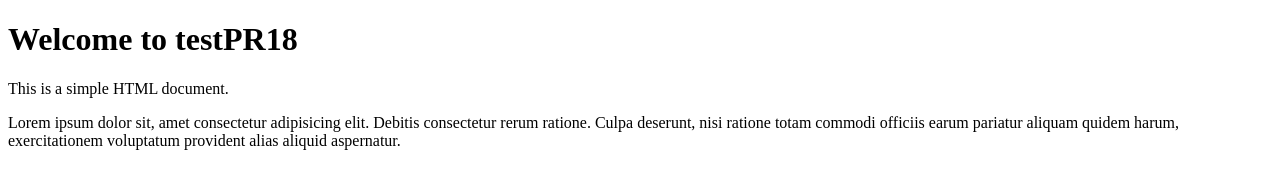
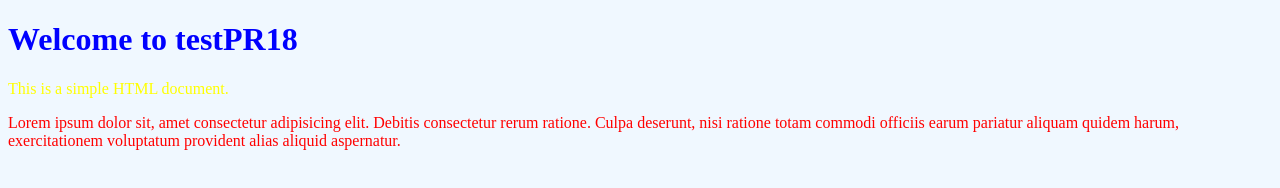
Before and after one commit to JohnDoe-123456/testPR18, a plain HTML site: page index.html in a window 1280 px wide. Drawn offline with Linux system fonts and the light colour scheme.

Commit message:
Update html document by adding background color and color in text

```diff
--- a/index.html
+++ b/index.html
@@ -5,10 +5,10 @@
     <meta name="viewport" content="width=device-width, initial-scale=1.0" />
     <title>testPR18</title>
   </head>
-  <body>
-    <h1>Welcome to testPR18</h1>
-    <p>This is a simple HTML document.</p>
-    <p>
+  <body style="background-color: aliceblue;">
+    <h1 style="color: blue;">Welcome to testPR18</h1>
+    <p style="color: yellow;">This is a simple HTML document.</p>
+    <p style="color: red;">
       Lorem ipsum dolor sit, amet consectetur adipisicing elit. Debitis
       consectetur rerum ratione. Culpa deserunt, nisi ratione totam commodi
       officiis earum pariatur aliquam quidem harum, exercitationem voluptatum
```
